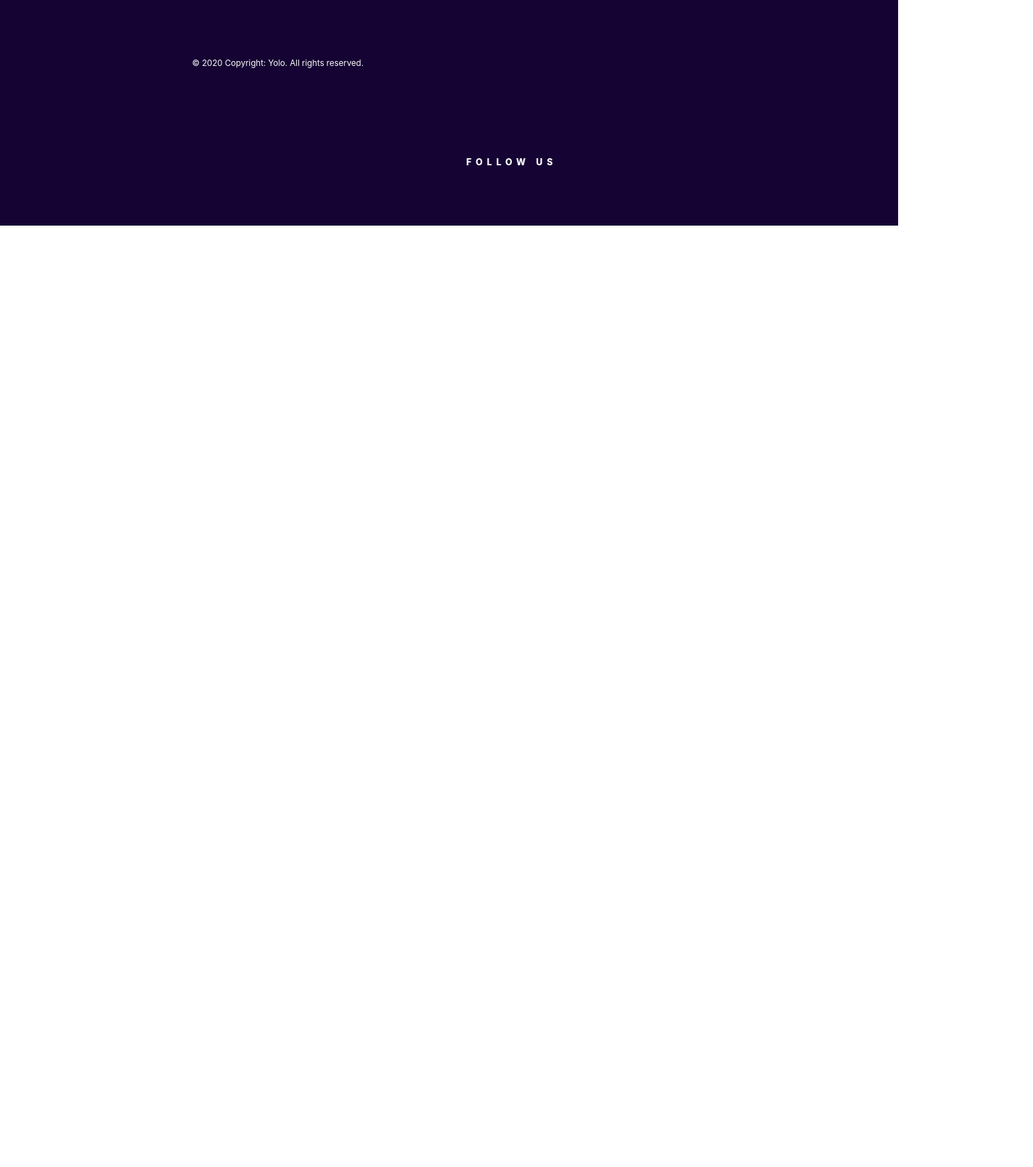
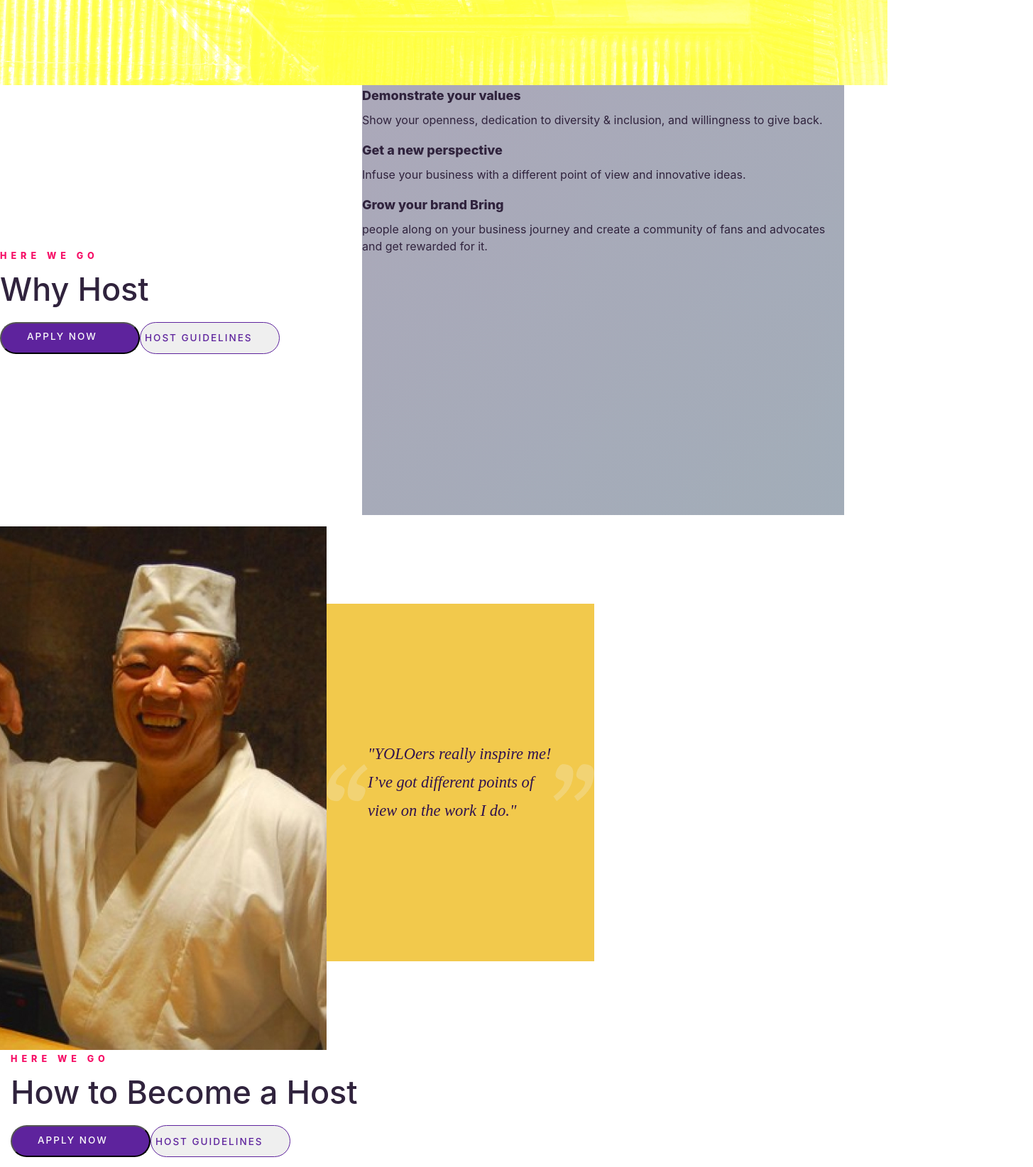
Before and after one commit to yoloventure/frontend, a React (Create React App) app: page /explore in a window 1280 px wide. Shown: the part 240-1885 px from the top of the page at 71% size, 1455 px wide, since content can reach past the window. Before the commit the page ends 800 px from the top, so only its background shows below. Built offline with nearby package versions, Linux system fonts and the light colour scheme.

Commit message:
took down the css of some pages

```diff
--- a/src/hostExperience/hostExperience.css
+++ b/src/hostExperience/hostExperience.css
@@ -4,15 +4,19 @@
     /* padding-left: 5%; */
 }
 
-.experience-fig {
+.container {
+    width: 90%;
+}
+
+.experience-fig1 {
     background: #f0cc01;
-    background: url(/src/photos//hostbackground.jpg);
+    background: url(../photos//hostbackground.jpg);
     mix-blend-mode: hard-light;
     opacity: 0.8;
     width: 100%;
     height: 360px;
-    left: 0px;
-    top: 144px;
+    /* left: 0px;
+    top: 144px; */
 }
 
 @media screen and (max-width: 800px) {
@@ -20,17 +24,16 @@
     .main,
     .right {
         width: 100%;
-        /* The width is 100%, when the viewport is 800px or smaller */
     }
 }
 
-.experience-fig h2 {
+.experience-fig1 h2 {
     /* Host An Experience */
-    position: absolute;
+    /* position: absolute; */
     width: 529px;
     height: 90px;
-    left: 209px;
-    top: 293px;
+    /* left: 209px;
+    top: 293px; */
     /* Headers/H2 */
     font-family: Mplus 1p;
     font-style: normal;
@@ -41,8 +44,8 @@
     color: #3a0475;
 }
 
-.here1,
-.here2 {
+.here10,
+.here20 {
     /* Title/Small */
     font-family: Mplus 1p;
     font-style: normal;
@@ -55,29 +58,29 @@
     color: #f61067;
 }
 
-.here1 {
-    position: absolute;
+.here10 {
+    /* position: absolute; */
     width: 304px;
     height: 18px;
-    left: 109px;
-    top: 695px;
+    /* left: 109px;
+    top: 695px; */
 }
 
-.here2 {
-    position: absolute;
+.here20 {
+    /* position: absolute; */
     width: 304px;
     height: 18px;
-    right: 650px;
-    top: 1589px;
+    /* right: 650px;
+    top: 1589px; */
 }
 
-.why-host {
+.whyHost {
     /* Why Host */
-    position: absolute;
+    /* position: absolute; */
     width: 510px;
     height: 72px;
-    left: 35px;
-    top: 700px;
+    /* left: 35px;
+    top: 700px; */
     /* Headers/H3 */
     font-family: Mplus 1p;
     font-style: normal;
@@ -88,20 +91,20 @@
     color: #30233d;
 }
 
-.apply-now-1 {
+.applyNow-1 {
     color: white;
-    position: absolute;
+    /* position: absolute; */
     width: 197px;
     height: 45px;
-    left: 200px;
-    top: 816px;
+    /* left: 200px;
+    top: 816px; */
     /* Colors/Secondary_100 */
     background: #5e239d;
     border-radius: 36px;
 }
 
-.apply-now-1 a,
-.apply-now-2 a {
+.applyNow-1 a,
+.applyNow-2 a {
     position: relative;
     bottom: 2px;
     left: 30px;
@@ -119,21 +122,21 @@
     color: #fcfcfc;
 }
 
-.host-guidelines {
-    position: absolute;
+.hostGuidelines {
+    /* position: absolute; */
     width: 197px;
     height: 45px;
-    left: 440px;
-    top: 816px;
+    /* left: 440px;
+    top: 816px; */
     /* Colors/Secondary_100 */
     border: 1px solid #5e239d;
     box-sizing: border-box;
     border-radius: 36px;
 }
 
-.host-guidelines a {
-    position: relative;
-    left: 8px;
+.hostGuidelines a {
+    /* position: relative;
+    left: 8px; */
     /* Text_Misc/Button */
     font-family: Mplus 1p;
     font-style: normal;
@@ -148,18 +151,18 @@
     color: #5e239d;
 }
 
-.fig1 {
-    position: absolute;
+.fig10 {
+    /* position: absolute; */
     width: 679px;
     height: 606px;
-    left: -2px;
-    top: 931px;
+    /* left: -2px;
+    top: 931px; */
     background: linear-gradient(138.53deg, rgba(117, 101, 160, 0.25) 2.82%, rgba(82, 119, 155, 0.25) 95.45%), linear-gradient(0deg, rgba(36, 41, 52, 0.3), rgba(36, 41, 52, 0.3)), rgba(255, 255, 255, 0.1);
     background-blend-mode: normal, normal, overlay;
     backdrop-filter: blur(30px);
 }
 
-.inside h5 {
+.insider h5 {
     /* position: absolute;
     width: 567px;
     height: 350px;
@@ -175,7 +178,7 @@
     color: #30233d;
 }
 
-.inside p {
+.insider p {
     /* position: absolute;
   width: 567px;
   height: 350px;
@@ -188,20 +191,20 @@
     color: #30233d;
 }
 
-.chef-image {
-    position: absolute;
+.chefImage {
+    /* position: absolute; */
     width: 460px;
     height: 738px;
-    left: 677px;
-    top: 695px;
+    /* left: 677px;
+    top: 695px; */
 }
 
-.quote {
-    position: absolute;
+.quotes {
+    /* position: absolute; */
     width: 377px;
     height: 504px;
-    left: 1088px;
-    top: 695px;
+    /* left: 1088px;
+    top: 695px; */
     background: #f2c94c;
     mix-blend-mode: normal;
     font-family: Noticia Text;
@@ -215,13 +218,13 @@
     color: #30124E;
 }
 
-.how-to {
+.howTo {
     /* How to Become a Host */
-    position: absolute;
+    /* position: absolute; */
     width: 510px;
     height: 72px;
-    left: 781px;
-    top: 1590px;
+    /* left: 781px;
+    top: 1590px; */
     /* Headers/H3 */
     font-family: Mplus 1p;
     font-style: normal;
@@ -232,32 +235,32 @@
     color: #30233D;
 }
 
-.apply-now-2 {
-    position: absolute;
+.applyNow-2 {
+    /* position: absolute; */
     width: 197px;
     height: 45px;
-    left: 801px;
-    top: 1707px;
+    /* left: 801px;
+    top: 1707px; */
     /* Colors/Secondary_100 */
     background: #5E239D;
     border-radius: 36px;
 }
 
-.host-guidelines-1 {
-    position: absolute;
+.host-guidelines1 {
+    /* position: absolute; */
     width: 197px;
     height: 45px;
-    left: 1034px;
-    top: 1707px;
+    /* left: 1034px;
+    top: 1707px; */
     /* Colors/Secondary_100 */
     border: 1px solid #5E239D;
     box-sizing: border-box;
     border-radius: 36px;
 }
 
-.host-guidelines-1 a {
-    position: relative;
-    left: 8px;
+.host-guidelines1 a {
+    /* position: relative;
+    left: 8px; */
     /* Text_Misc/Button */
     font-family: Mplus 1p;
     font-style: normal;
@@ -272,20 +275,20 @@
     color: #5e239d;
 }
 
-.woman {
-    position: absolute;
+.woman-smiling {
+    /* position: absolute; */
     width: 460px;
     height: 738px;
-    left: 30px;
-    top: 1854px;
+    /* left: 30px;
+    top: 1854px; */
 }
 
-.beg-quote {
-    position: relative;
+.begQuote {
+    /* position: relative; */
     width: 83px;
     height: 128px;
-    top: -100px;
-    left: 150px;
+    /* top: -100px;
+    left: 150px; */
     /* left: 530px;
 top: 1856px; */
     font-family: Noticia Text;
@@ -298,12 +301,12 @@ top: 1856px; */
     opacity: 0.25;
 }
 
-.end-quote {
-    position: relative;
-    left: -150px;
+.endQuote {
+    /* position: relative;
+    left: -150px; */
     width: 71px;
     height: 128px;
-    top: 100px;
+    /* top: 100px; */
     /* left: 542px;
  */
     font-family: Noticia Text;
@@ -316,23 +319,23 @@ top: 1856px; */
     opacity: 0.25;
 }
 
-.quote-1 {
-    position: absolute;
+.quote1 {
+    /* position: absolute; */
     width: 441px;
     height: 540px;
-    left: 345px;
-    top: 1789px;
+    /* left: 345px;
+    top: 1789px; */
     /* Yellow */
     background: #F2C94C;
     mix-blend-mode: normal;
 }
 
-.quote1-inside {
-    position: absolute;
+.quote1Inside {
+    /* position: absolute; */
     width: 377px;
     height: 504px;
-    left: 450px;
-    top: 1796px;
+    /* left: 450px;
+    top: 1796px; */
     background: #F2C94C;
     mix-blend-mode: normal;
     font-family: Noticia Text;
@@ -346,40 +349,40 @@ top: 1856px; */
     color: #30124E;
 }
 
-.fig2 {
-    position: absolute;
+.fig20 {
+    /* position: absolute; */
     width: 679px;
     height: 618px;
-    left: 763px;
-    top: 1854px;
+    /* left: 763px;
+    top: 1854px; */
     background: linear-gradient(137.97deg, rgba(117, 101, 160, 0.25) 2.82%, rgba(82, 119, 155, 0.25) 95.45%), linear-gradient(0deg, rgba(36, 41, 52, 0.3), rgba(36, 41, 52, 0.3)), rgba(255, 255, 255, 0.1);
     background-blend-mode: overlay, normal, normal, overlay;
     backdrop-filter: blur(30px);
 }
 
-.fig3 {
-    position: absolute;
+.fig30 {
+    /* position: absolute; */
     width: 1440px;
     height: 1080px;
-    left: 0px;
-    top: 2800px;
+    /* left: 0px;
+    top: 2800px; */
     /* Colors/White */
     background: #FCFCFC;
 }
 
-.kaixin {
-    position: absolute;
+.kaixinn {
+    /* position: absolute; */
     width: 460px;
     height: 460px;
-    left: 490px;
+    /* left: 490px; */
 }
 
 aside {
-    position: relative;
+    /* position: relative; */
     width: 754px;
     height: 64px;
-    left: 450px;
-    top: 600px;
+    /* left: 450px;
+    top: 600px; */
     /* Quote/Large */
     font-family: Noticia Text;
     font-style: italic;
@@ -392,20 +395,20 @@ aside {
     color: #30233D;
 }
 
-.open-quote {
-    position: absolute;
+.openQuote {
+    /* position: absolute; */
     width: 92.25px;
     height: 79.73px;
-    left: 679.3px;
-    top: 500px;
+    /* left: 679.3px;
+    top: 500px; */
 }
 
-.subscribe h4 {
-    position: absolute;
+.subscriber h4 {
+    /* position: absolute; */
     width: 613px;
     height: 67px;
-    left: 413px;
-    top: 3699px;
+    /* left: 413px;
+    top: 3699px; */
     /* Headers/H3 */
     font-family: Mplus 1p;
     font-style: normal;
@@ -418,12 +421,12 @@ aside {
     color: #30233D;
 }
 
-.subscribe h6 {
-    position: absolute;
+.subscriber h6 {
+    /* position: absolute; */
     width: 341px;
     height: 27px;
-    left: 549px;
-    top: 3789px;
+    /* left: 549px;
+    top: 3789px; */
     /* Headers/H6 */
     font-family: Mplus 1p;
     font-style: normal;
@@ -436,13 +439,13 @@ aside {
     color: #776C82;
 }
 
-.subscribe input {
+.subscriber input {
     /* Enter email */
-    position: absolute;
+    /* position: absolute; */
     width: 167px;
     height: 38px;
-    left: 459px;
-    top: 3879px;
+    /* left: 459px;
+    top: 3879px; */
     /* Title/Large */
     font-family: Mplus 1p;
     font-style: normal;
@@ -456,15 +459,15 @@ aside {
     color: #9B94A3;
 }
 
-.subscribe button {
-    position: absolute;
+.subscriber button {
+    /* position: absolute; */
     width: 125px;
     height: 57px;
-    left: 800px;
-    top: 3861px;
+    /* left: 800px;
+    top: 3861px; */
 }
 
-.subscribe button a {
+.subscriber button a {
     /* Title/Small */
     font-family: Mplus 1p;
     font-style: normal;
@@ -479,12 +482,12 @@ aside {
     color: #F61067;
 }
 
-.footerpage {
-    position: absolute;
+.footerpages {
+    /* position: absolute; */
     width: 100%;
     height: 558px;
-    left: 0px;
-    top: 4012px;
+    /* left: 0px;
+top: 4012px; */
     /* Colors/Secondary_400 */
     background: #150433;
 }
--- a/src/hostExperience/hostExperience.js
+++ b/src/hostExperience/hostExperience.js
@@ -11,30 +11,30 @@ import fquote from "../photos/fquote.png";
 import quotes from "../photos/quotes.png";
 import bquote from "../photos/bquote.png";
 
-
 class hostExperience extends React.Component {
   render() {
     return (
-
-      <div className="App container-sm">
+      <div className="container-fluid">
         <Navbar />
-
-        <figure className="experience-fig row">
+        <div className="row experience-fig1">
+          <figure className="experience-fig1 col-sm-10 offset-1">
             <h2>Host an Experience</h2>
           </figure>
+        </div>
         <div>
+          <div className="row align-items-center">
             <figure>
-            <h5 className="here1"> HERE WE GO</h5>
-            <h3 className="why-host">Why Host</h3>
-            <button className="apply-now-1">
+              <h5 className="here10"> HERE WE GO</h5>
+              <h3 className="whyHost">Why Host</h3>
+              <button className="applyNow-1">
                 <a href="#">Apply Now</a>
               </button>
-            <button className="host-guidelines">
+              <button className="hostGuidelines">
                 <a href="#">Host Guidelines</a>
               </button>
             </figure>
-          <figure className="fig1">
-            <div className="inside">
+            <figure className="fig10">
+              <div className="insider">
                 <h5>Demonstrate your values</h5>
                 <p>
                   Show your openness, dedication to diversity & inclusion, and
@@ -47,45 +47,50 @@ class hostExperience extends React.Component {
                 </p>
                 <h5>Grow your brand Bring </h5>
                 <p>
-                people along on your business journey and create a community of
-                fans and advocates and get rewarded for it.
+                  people along on your business journey and create a community
+                  of fans and advocates and get rewarded for it.
                 </p>
               </div>
             </figure>
             <img
               src={chef}
               alt="photo of a smiling chef"
-            className="chef-image"
+              className="chefImage"
             />
 
-          <figure className="quote">
+            <figure className="quotes">
               <img src={fquote} alt="" />
-            "YOLOers really inspire me! I’ve got different points of view on the
-            work I do."
+              "YOLOers really inspire me! I’ve got different points of view on
+              the work I do."
               <img src={bquote} alt="" />
             </figure>
+          </div>
         </div>
 
         <div>
           <figure>
-            <h5 className="here2"> HERE WE GO</h5>
-            <h3 className="how-to">How to Become a Host</h3>
-            <button className="apply-now-2">
+            <h5 className="here20"> HERE WE GO</h5>
+            <h3 className="howTo">How to Become a Host</h3>
+            <button className="applyNow-2">
               <a href="#">Apply Now</a>
             </button>
-            <button className="host-guidelines-1">
+            <button className="host-guidelines1">
               <a href="#">Host Guidelines</a>
             </button>
           </figure>
-          <img className="woman" src={woman} alt="photo of a smiling chef" />
+          <img
+            className="woman-smiling"
+            src={woman}
+            alt="photo of a smiling chef"
+          />
           <figure className="quote1">
-            <div className="quote1-inside">
-              <span className="beg-quote">"</span>It means a lot to me to share
+            <div className="quote1Inside">
+              <span className="begQuote">"</span>It means a lot to me to share
               my insights on my job with young talents.{" "}
-              <span className="end-quote">"</span>
+              <span className="endQuote">"</span>
             </div>
           </figure>
-          <figure className="fig2">
+          <figure className="fig20">
             <h5>① Apply to host Express</h5>
             <p>
               your interest through a simple form. It’s less about what you do
@@ -105,14 +110,14 @@ class hostExperience extends React.Component {
           </figure>
         </div>
 
-        <figure className="fig3">
+        <figure className="fig30">
           <aside>YOLO empowers me to be an adventurer </aside>
-          <img className="kaixin" src={kaixin} alt="" />
+          <img className="kaixinn" src={kaixin} alt="" />
           <img className="faces" src={faces} alt="" />
-          <img className="open-quote" src={quotes} alt="" />
+          <img className="openQuote" src={quotes} alt="" />
         </figure>
 
-        <div className="subscribe">
+        <div className="subscriber">
           <h4>Subscribe to Our Newsletter</h4>
           <h6>stay tuned for our adventurous stories</h6>
 
@@ -122,7 +127,7 @@ class hostExperience extends React.Component {
           </button>
         </div>
 
-        <div className="footerpage">
+        <div className="footerpages">
           <FooterPage />
         </div>
       </div>
--- a/src/index.js
+++ b/src/index.js
@@ -1,8 +1,7 @@
 import React from "react";
 import ReactDOM from "react-dom";
 import "./index.css";
-import App from "./commons/footer.js";
-import hostExperience from "./hostExperience/hostExperience";
+import App from "./hostExperience/hostExperience.js";
 import about from "./about/about";
 
 ReactDOM.render(<App />, document.getElementById("root"));
```
Also changed, not shown: src/commons/Navbar.js (+32 -23 lines). Lines whose indentation alone changed are shown as unchanged.
